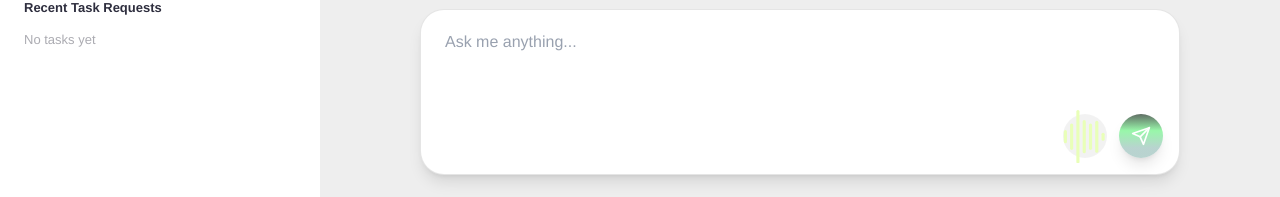
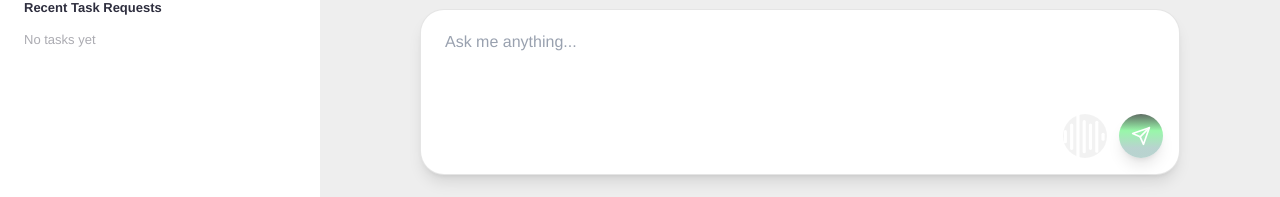
Before and after one commit to Nisha-developers/Zymm-design-, a React (Vite) app: page / in a window 1280 px wide. Shown: the part 260-457 px from the top of the page. Built offline with nearby package versions, Linux system fonts and the light colour scheme.

Commit message:
Update DesktopHomeInput.jsx

```diff
--- a/src/components/DesktopHomeInput.jsx
+++ b/src/components/DesktopHomeInput.jsx
@@ -40,7 +40,7 @@ export default function DesktopHomeInput({ onSend, placeholder = 'Ask me anythin
           className="flex h-11 w-11 items-center justify-center rounded-full bg-black/5 dark:bg-white/10"
         >
           <svg xmlns="http://www.w3.org/2000/svg" viewBox="0 0 112 136" fill="none">
-  <g fill="#E9FFB8">
+  <g fill="#fff">
     <rect x="2" y="51.2" width="8" height="33.6" rx="4"/>
     <rect x="18" y="34.4" width="8" height="67.2" rx="4"/>
     <rect x="34" y="0" width="8" height="136.01" rx="4"/>
```
